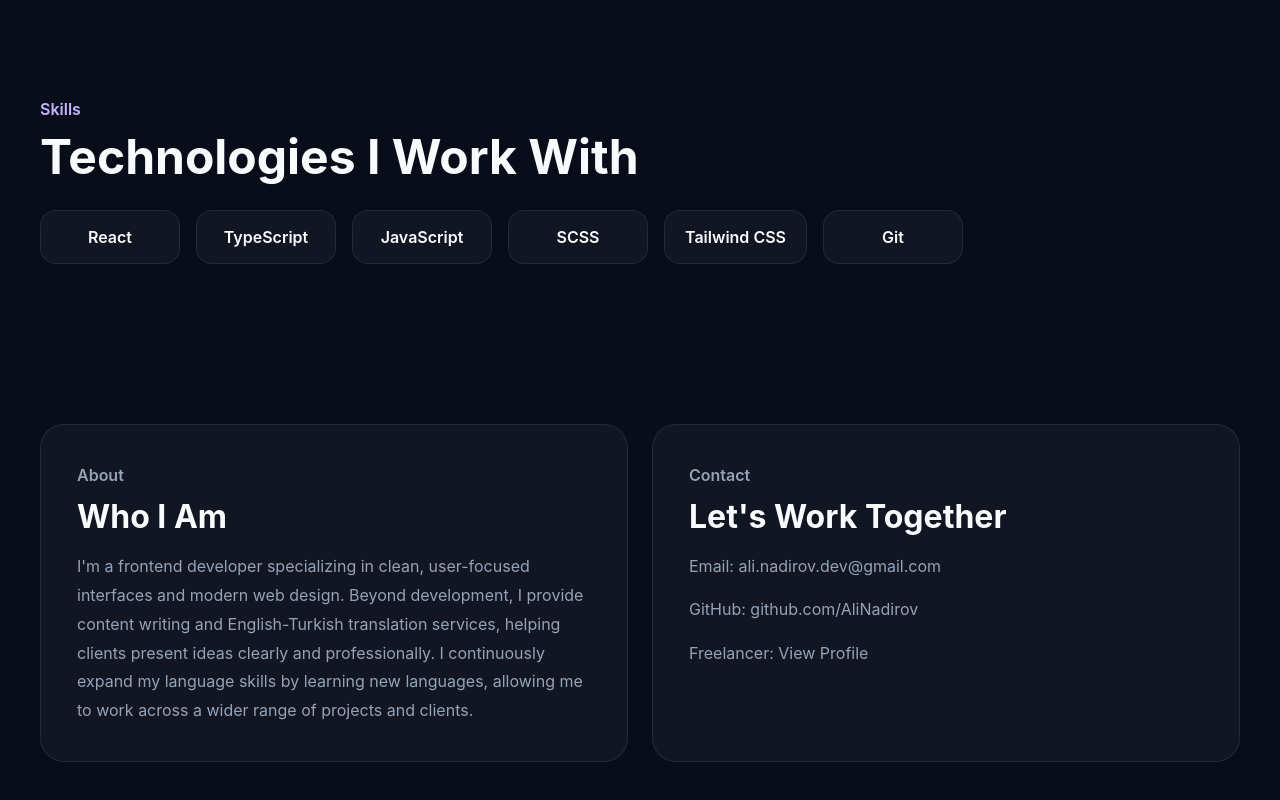
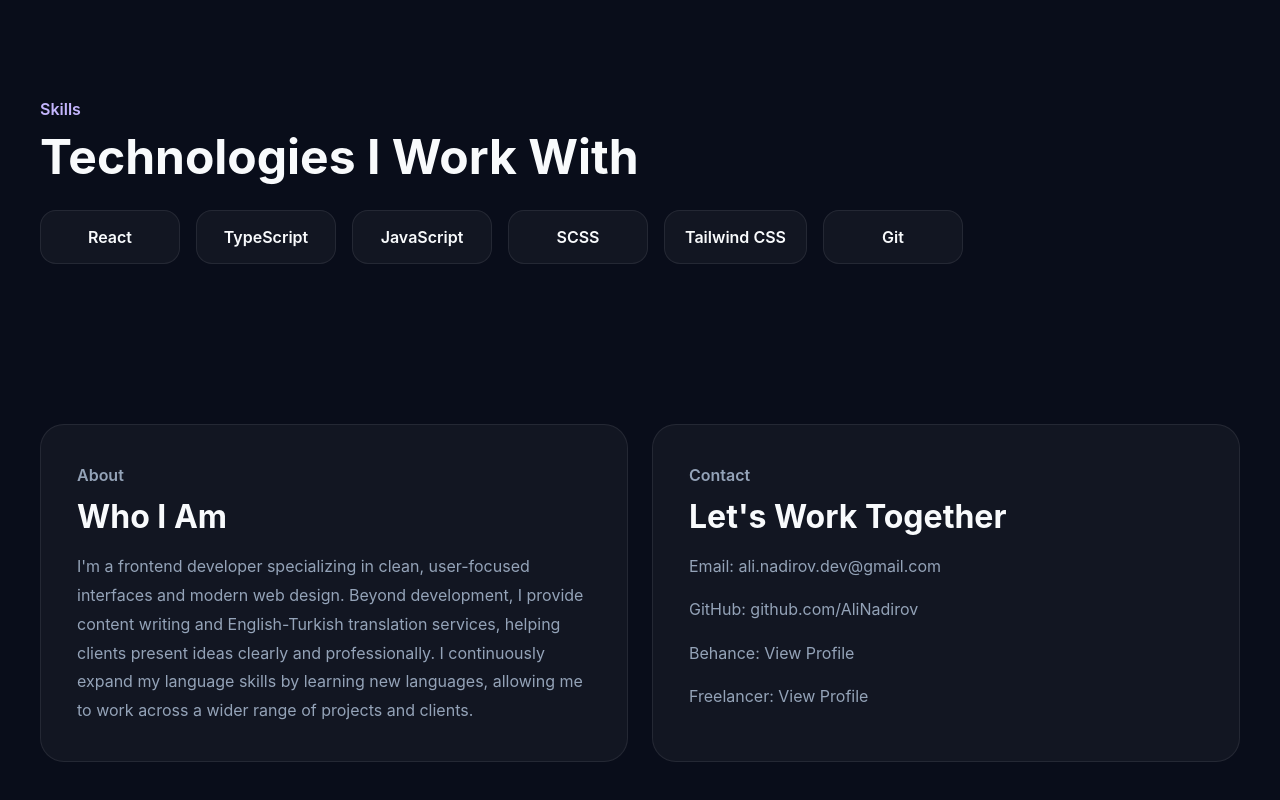
Before and after one commit to AliUIDev/ali-dev-portfolio, a React (Vite) app: page / in a window 1280 px wide. Shown: the part 1600-2400 px from the top of the page. Built offline with nearby package versions, Linux system fonts and the light colour scheme.

Commit message:
Refresh portfolio project visuals and professional profile links

```diff
--- a/src/components/AboutContact/AboutContact.tsx
+++ b/src/components/AboutContact/AboutContact.tsx
@@ -30,6 +30,12 @@
                             </a>
                         </li>
                         <li>
+                            Behance:{" "}
+                            <a href="https://www.behance.net/ali-ui-dev" target="_blank" rel="noreferrer">
+                                View Profile
+                            </a>
+                        </li>
+                        <li>
                             Freelancer:{" "}
                             <a href="https://www.freelancer.com/u/Tolenor" target="_blank" rel="noreferrer">
                                 View Profile
```
Also changed, not shown: src/assets/images/finance-preview.png.
